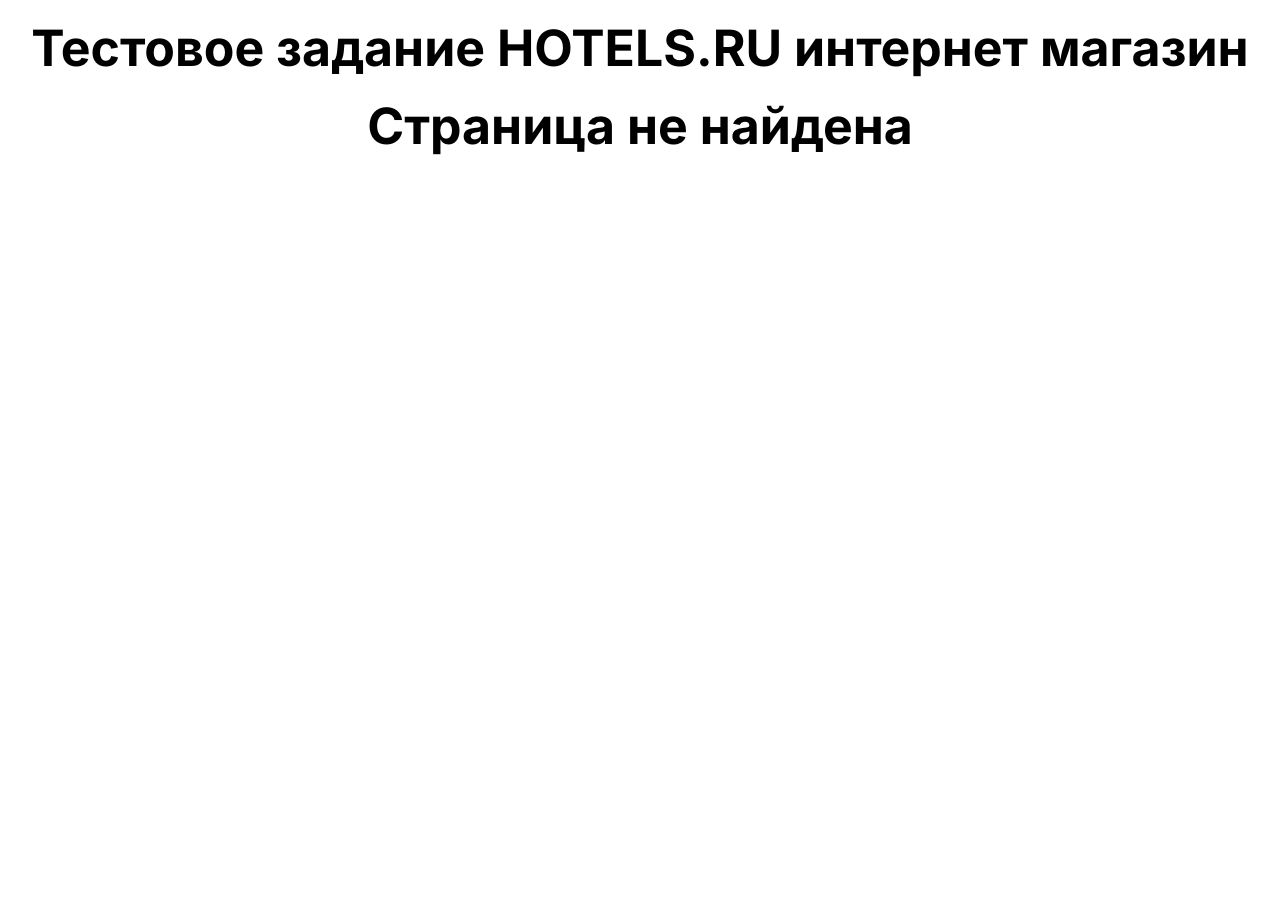
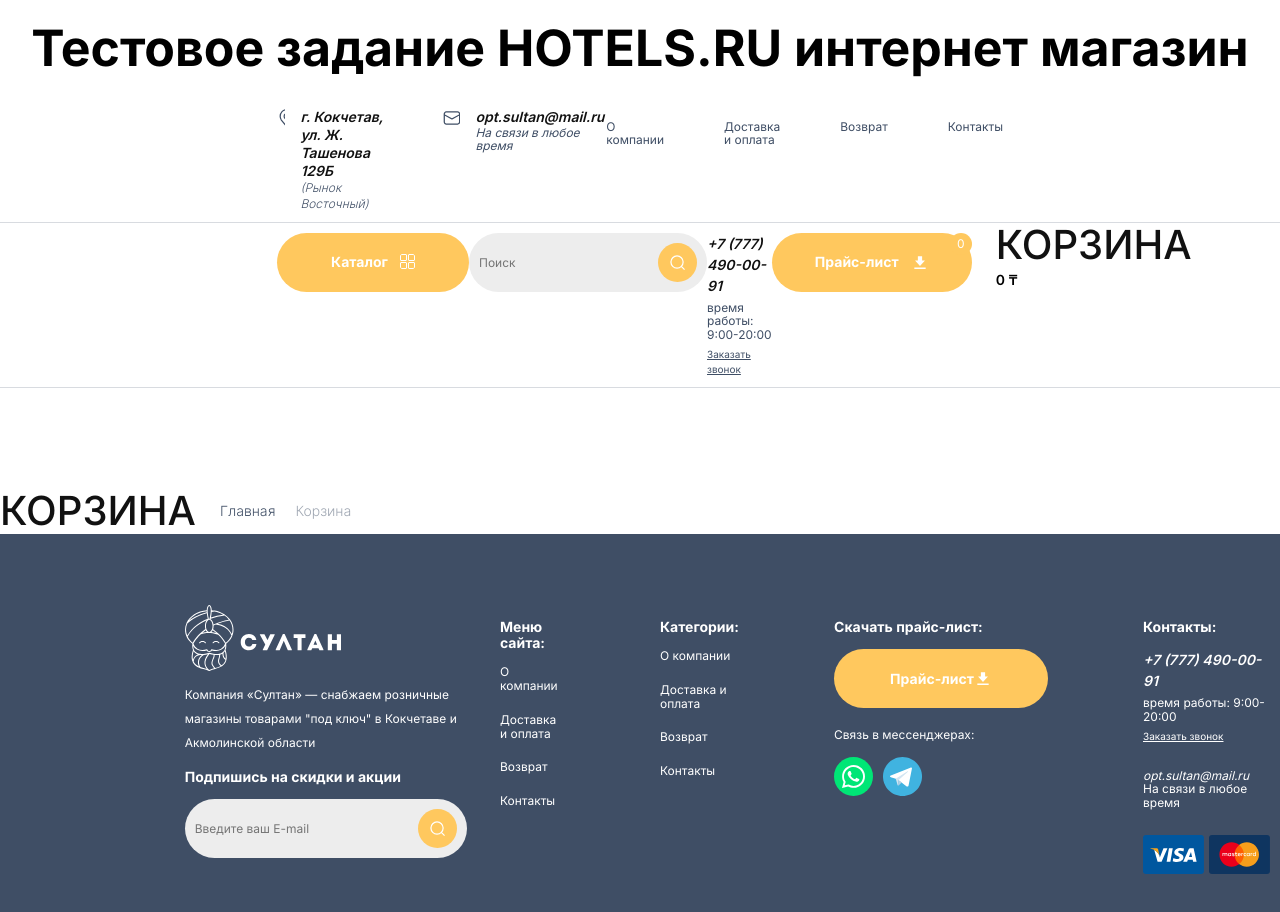
Before and after one commit to mvodev/hotels-online-shop, a React (Vite) app: page /cart in a window 1280 px wide. Shown: the top 912 px of the page. Before the commit the page ends 820 px from the top, so only its background shows below. Built offline with nearby package versions, Linux system fonts and the light colour scheme.

Commit message:
add first draft of CartPage

```diff
--- a/src/components/bread-crumbs/BreadCrumbs.scss
+++ b/src/components/bread-crumbs/BreadCrumbs.scss
@@ -1,7 +1,18 @@
 .bread-crumbs {
   display: flex;
   gap: 20px;
-  a {
+  font-family: 'Inter';
+  font-size: 14px;
+  font-weight: 300;
+  line-height: 17px;
+
+  &__link {
     text-decoration: none;
+    color: #3F4E65;
+    cursor: pointer;
+    &_current {
+      opacity: .5;
+      cursor: auto;
+    }
   }
 }
--- a/src/components/bread-crumbs/BreadCrumbs.tsx
+++ b/src/components/bread-crumbs/BreadCrumbs.tsx
@@ -5,13 +5,14 @@
   links:Array<{
     link:string,
     name:string,
+    actual?:boolean
   }>
 }
 
 const BreadCrumbs = (props:BreadCrumbsPropsType) => {
   const {links} = props;
   const extendedLinks = links.map((link,index)=>{
-    return <Link key={index} to={link.link}>{link.name}</Link>
+    return link.actual ? <span key={link.name} className='bread-crumbs__link bread-crumbs__link_current'>{link.name}</span> : <Link className='bread-crumbs__link' key={link.name} to={link.link}>{link.name}</Link>
   })
 
   return (
--- a/src/main.tsx
+++ b/src/main.tsx
@@ -8,6 +8,7 @@
 import { BrowserRouter, Route, Routes } from "react-router-dom";
 import ProductPage from './pages/ProductPage';
 import NotFound from './pages/NotFound';
+import CartPage from './pages/CartPage';
 
 ReactDOM.createRoot(document.getElementById('root') as HTMLElement).render(
   <React.StrictMode>
@@ -17,6 +18,7 @@
         <Routes>
           <Route path='/' element={<MainPage/>} />
           <Route path='/cards/:id' element={<ProductPage/>} />
+          <Route path='/cart' element={<CartPage/>} />
           <Route path='*' element={<NotFound />}/>
         </Routes>
       </BrowserRouter>
--- /dev/null
+++ b/src/pages/CartPage.scss
@@ -0,0 +1,12 @@
+.cart {
+  &__header {
+    font-family: 'Inter';
+    font-style: normal;
+    font-weight: 500;
+    font-size: 40px;
+    line-height: 120%;
+    text-transform: uppercase;
+    color: #111111;
+    cursor: auto;
+  }
+}
--- /dev/null
+++ b/src/pages/CartPage.tsx
@@ -0,0 +1,23 @@
+import BreadCrumbs from '../components/bread-crumbs/BreadCrumbs';
+import Footer from '../components/footer/Footer';
+import Header from '../components/header/Header';
+import './CartPage.scss';
+
+const CartPage = () => {
+  return (
+    <div className="wrapper">
+      <Header callbackRef='https://moch-address-change-me'/>
+      <main className='cart'>
+        <h2 className='cart__header'>Корзина</h2>
+        <BreadCrumbs links={[
+          {link:'/',name:'Главная'},
+          {link: '/',name:'Корзина',actual:true}
+        ]}/>
+      </main>
+      <Footer callbackRef='https://moch-address-change-me'/>
+    </div>
+  )
+
+}
+
+export default CartPage;
--- a/src/pages/ProductPage.tsx
+++ b/src/pages/ProductPage.tsx
@@ -1,6 +1,7 @@
 import { useState } from "react";
 import { useParams } from "react-router";
 import { Link } from "react-router-dom";
+import BreadCrumbs from "../components/bread-crumbs/BreadCrumbs";
 import Button from "../components/button/Button";
 import Counter from "../components/counter/Counter";
 import Header from "../components/header/Header";
@@ -25,11 +26,11 @@
     <div className="wrapper">
       <Header callbackRef="https://mock-address-change-me"/>
       <main className="cards">
-        <div className="cards__bread-crumbs">
-          <Link to={'/'}>Главная</Link>
-          <Link to={'/'}>Каталог</Link>
-          <span>{productData?.title}{productData?.description}{productData?.quantity}</span>
-        </div>
+        <BreadCrumbs links={[
+          {link:'/',name:'Главная'},
+          {link:'/',name:'Каталог'},
+          {link: '/',name:`${productData?.title}${productData?.description}${productData?.quantity}`,actual:true}
+        ]}/>
         <div className="cards__wrapper">
           <div className="cards__left-side">
             <div className="cards__img">
```
